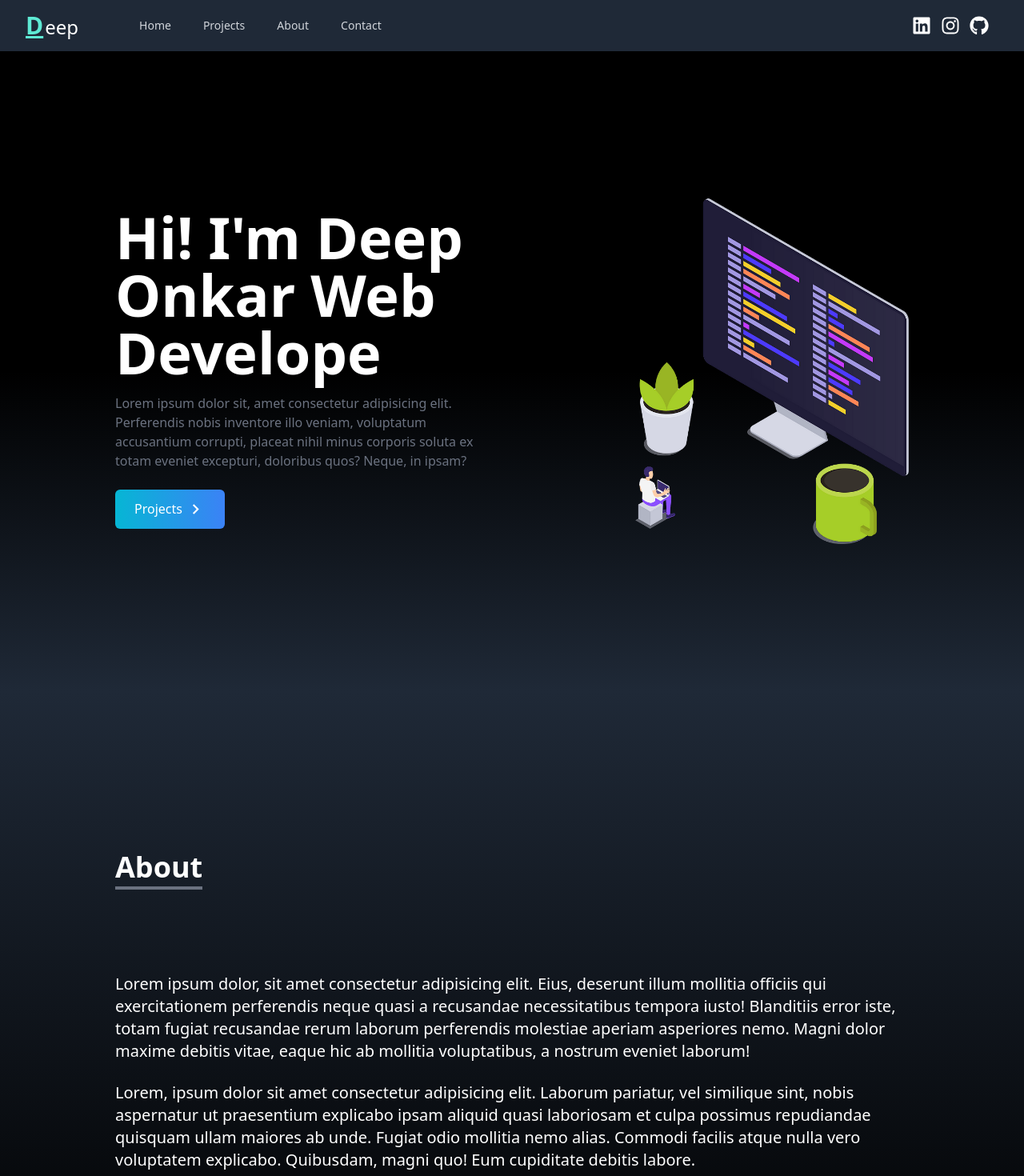
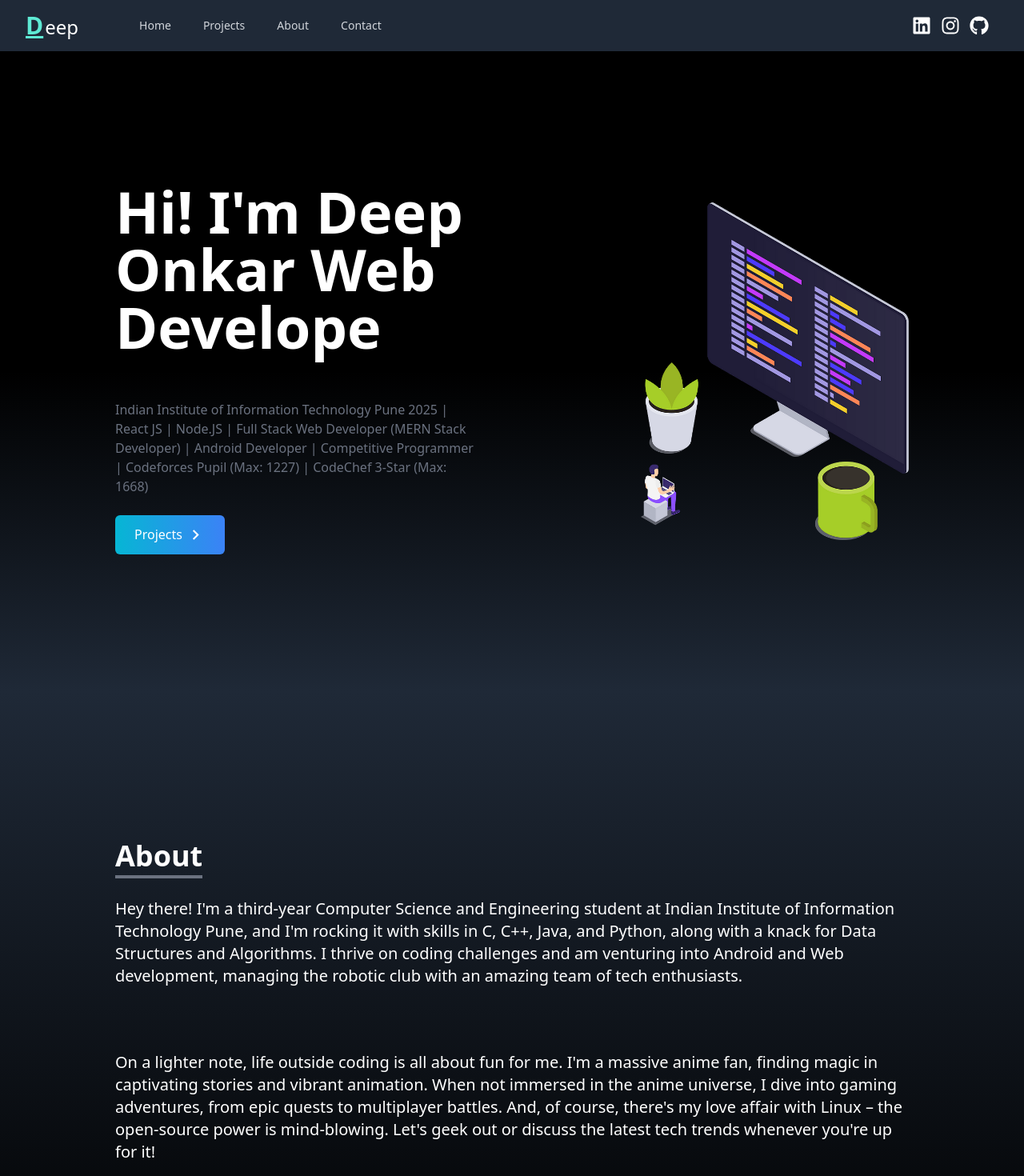
Before and after one commit to YoungCoderboy/portfolio, a React (Vite) app: page / in a window 1280 px wide. Shown: the top 1470 px of the page at 80% size. Built offline with nearby package versions, Linux system fonts and the light colour scheme.

Commit message:
added used state in navbar

```diff
--- a/src/component/About.jsx
+++ b/src/component/About.jsx
@@ -13,25 +13,25 @@ const About = () => {
           </p>
         </div>
 
+        <p className="text-xl ">
+          Hey there! I'm a third-year Computer Science and Engineering student
+          at Indian Institute of Information Technology Pune, and I'm rocking it
+          with skills in C, C++, Java, and Python, along with a knack for Data
+          Structures and Algorithms. I thrive on coding challenges and am
+          venturing into Android and Web development, managing the robotic club
+          with an amazing team of tech enthusiasts.
+        </p>
         <p className="text-xl mt-20">
-          Lorem ipsum dolor, sit amet consectetur adipisicing elit. Eius,
-          deserunt illum mollitia officiis qui exercitationem perferendis neque
-          quasi a recusandae necessitatibus tempora iusto! Blanditiis error
-          iste, totam fugiat recusandae rerum laborum perferendis molestiae
-          aperiam asperiores nemo. Magni dolor maxime debitis vitae, eaque hic
-          ab mollitia voluptatibus, a nostrum eveniet laborum!
+          On a lighter note, life outside coding is all about fun for me. I'm a
+          massive anime fan, finding magic in captivating stories and vibrant
+          animation. When not immersed in the anime universe, I dive into gaming
+          adventures, from epic quests to multiplayer battles. And, of course,
+          there's my love affair with Linux – the open-source power is
+          mind-blowing. Let's geek out or discuss the latest tech trends
+          whenever you're up for it!
         </p>
 
         <br />
-
-        <p className="text-xl">
-          Lorem, ipsum dolor sit amet consectetur adipisicing elit. Laborum
-          pariatur, vel similique sint, nobis aspernatur ut praesentium
-          explicabo ipsam aliquid quasi laboriosam et culpa possimus repudiandae
-          quisquam ullam maiores ab unde. Fugiat odio mollitia nemo alias.
-          Commodi facilis atque nulla vero voluptatem explicabo. Quibusdam,
-          magni quo! Eum cupiditate debitis labore.
-        </p>
       </div>
     </div>
   );
--- a/src/component/Banner.jsx
+++ b/src/component/Banner.jsx
@@ -62,7 +62,7 @@ const Home = () => {
     >
       <div className="max-w-screen-lg mx-auto flex flex-col items-center justify-center h-full px-4 md:flex-row">
         <div className="flex flex-col justify-center h-full">
-          <h2 className="text-4xl sm:text-7xl font-bold text-white">
+          <h2 className="text-4xl sm:text-7xl font-bold text-white mr-10">
             {`Hi! I'm Deep Onkar`}{" "}
             <span
               className="txt-rotate"
@@ -72,11 +72,11 @@ const Home = () => {
               <span className="wrap">{text}</span>
             </span>
           </h2>
-          <p className="text-gray-500 py-4 max-w-md">
-            Lorem ipsum dolor sit, amet consectetur adipisicing elit.
-            Perferendis nobis inventore illo veniam, voluptatum accusantium
-            corrupti, placeat nihil minus corporis soluta ex totam eveniet
-            excepturi, doloribus quos? Neque, in ipsam?
+          <p className="text-gray-500 py-4 max-w-md mt-10">
+            Indian Institute of Information Technology Pune 2025 | React JS |
+            Node.JS | Full Stack Web Developer (MERN Stack Developer) | Android
+            Developer | Competitive Programmer | Codeforces Pupil (Max: 1227) |
+            CodeChef 3-Star (Max: 1668)
           </p>
 
           <div>
--- a/src/component/Contact.jsx
+++ b/src/component/Contact.jsx
@@ -16,7 +16,7 @@ const Contact = () => {
 
         <div className=" flex justify-center items-center">
           <form
-            action="#"
+            action="https://getform.io/f/1c7628f9-679a-4707-b888-858a50262579"
             method="POST"
             className=" flex flex-col w-full md:w-1/2"
           >
--- a/src/component/Nav.jsx
+++ b/src/component/Nav.jsx
@@ -1,12 +1,15 @@
 import { FaLinkedin, FaInstagram, FaGithub } from "react-icons/fa";
 import { Link } from "react-scroll";
+import { useState } from "react";
 const Nav = () => {
+  const [open, setOpen] = useState(false);
   return (
     <nav className="bg-gray-800">
       <div className="mx-auto max-w-7xl px-2 sm:px-6 lg:px-8">
         <div className="relative flex h-16 items-center justify-between">
           <div className="absolute inset-y-0 left-0 flex items-center sm:hidden">
             <button
+              onClick={() => setOpen(!open)}
               type="button"
               className="relative inline-flex items-center justify-center rounded-md p-2 text-gray-400 hover:bg-gray-700 hover:text-white focus:outline-none focus:ring-2 focus:ring-inset focus:ring-white"
               aria-controls="mobile-menu"
@@ -73,7 +76,7 @@ const Nav = () => {
                   </Link>
                 </div>
                 <div className="text-gray-300 hover:bg-gray-700 hover:text-white rounded-md px-3 py-2 text-sm font-medium">
-                  <Link to="about" smooth duration={500}>
+                  <Link to="contact" smooth duration={500}>
                     {"Contact"}
                   </Link>
                 </div>
@@ -124,7 +127,8 @@ const Nav = () => {
         </div>
       </div>
 
-      <div className="sm:hidden" id="mobile-menu">
+      {open && (
+        <div className={`sm:hidden`} id="mobile-menu">
           <div className="space-y-1 px-2 pb-3 pt-2">
             <div
               className="bg-gray-900 text-white block rounded-md px-3 py-2 text-base font-medium"
@@ -154,12 +158,13 @@ const Nav = () => {
               className="bg-gray-900 text-white block rounded-md px-3 py-2 text-base font-medium"
               aria-current="page"
             >
-            <Link to="about" smooth duration={500}>
+              <Link to="contact" smooth duration={500}>
                 {"contacts"}
               </Link>
             </div>
           </div>
         </div>
+      )}
     </nav>
   );
 };
```
Lines whose indentation alone changed are shown as unchanged.
